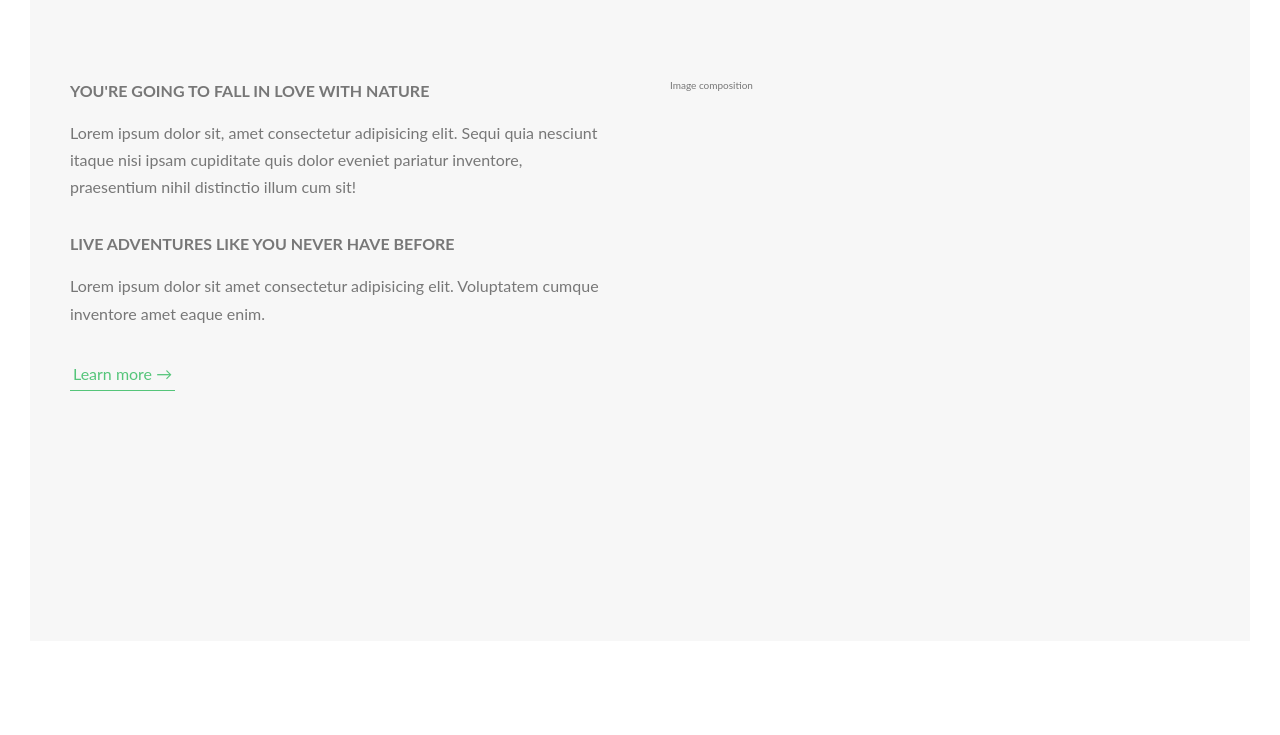
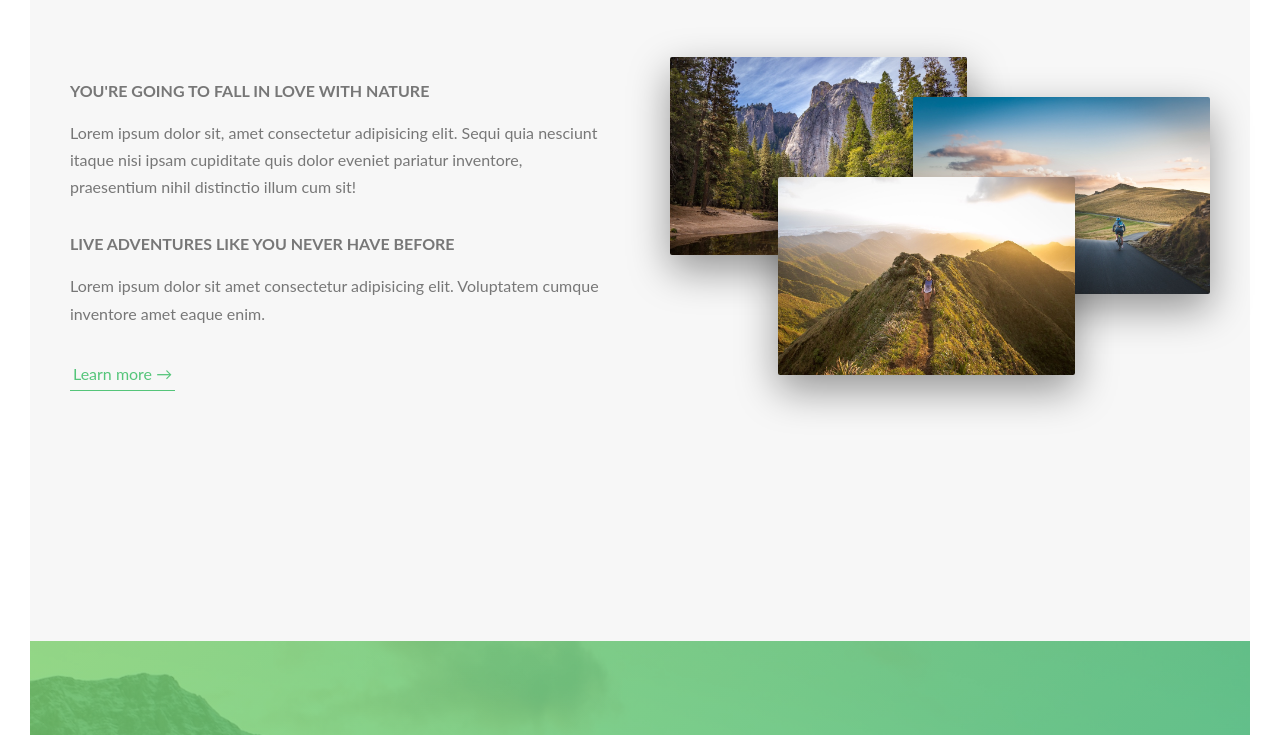
Before and after one commit to diddy2good/advanced-css-projects, a website: page index.html in a window 1280 px wide. Shown: the part 943-1678 px from the top of the page. Before the commit the page ends 1614 px from the top, so only its background shows below. Drawn offline with Linux system fonts and the light colour scheme.

Commit message:
partial - implementing icons initializing feature box

```diff
--- /dev/null
+++ b/css/icon-font.css
@@ -0,0 +1,445 @@
+@charset "UTF-8";
+
+@font-face {
+  font-family: "linea-basic-10";
+  src:url("fonts/linea-basic-10.eot");
+  src:url("fonts/linea-basic-10.eot?#iefix") format("embedded-opentype"),
+    url("fonts/linea-basic-10.woff") format("woff"),
+    url("fonts/linea-basic-10.ttf") format("truetype"),
+    url("fonts/linea-basic-10.svg#linea-basic-10") format("svg");
+  font-weight: normal;
+  font-style: normal;
+
+}
+
+[data-icon]:before {
+  font-family: "linea-basic-10" !important;
+  content: attr(data-icon);
+  font-style: normal !important;
+  font-weight: normal !important;
+  font-variant: normal !important;
+  text-transform: none !important;
+  speak: none;
+  line-height: 1;
+  -webkit-font-smoothing: antialiased;
+  -moz-osx-font-smoothing: grayscale;
+}
+
+[class^="icon-"]:before,
+[class*=" icon-"]:before {
+  font-family: "linea-basic-10" !important;
+  font-style: normal !important;
+  font-weight: normal !important;
+  font-variant: normal !important;
+  text-transform: none !important;
+  speak: none;
+  line-height: 1;
+  -webkit-font-smoothing: antialiased;
+  -moz-osx-font-smoothing: grayscale;
+}
+
+.icon-basic-accelerator:before {
+  content: "a";
+}
+.icon-basic-alarm:before {
+  content: "b";
+}
+.icon-basic-anchor:before {
+  content: "c";
+}
+.icon-basic-anticlockwise:before {
+  content: "d";
+}
+.icon-basic-archive:before {
+  content: "e";
+}
+.icon-basic-archive-full:before {
+  content: "f";
+}
+.icon-basic-ban:before {
+  content: "g";
+}
+.icon-basic-battery-charge:before {
+  content: "h";
+}
+.icon-basic-battery-empty:before {
+  content: "i";
+}
+.icon-basic-battery-full:before {
+  content: "j";
+}
+.icon-basic-battery-half:before {
+  content: "k";
+}
+.icon-basic-bolt:before {
+  content: "l";
+}
+.icon-basic-book:before {
+  content: "m";
+}
+.icon-basic-book-pen:before {
+  content: "n";
+}
+.icon-basic-book-pencil:before {
+  content: "o";
+}
+.icon-basic-bookmark:before {
+  content: "p";
+}
+.icon-basic-calculator:before {
+  content: "q";
+}
+.icon-basic-calendar:before {
+  content: "r";
+}
+.icon-basic-cards-diamonds:before {
+  content: "s";
+}
+.icon-basic-cards-hearts:before {
+  content: "t";
+}
+.icon-basic-case:before {
+  content: "u";
+}
+.icon-basic-chronometer:before {
+  content: "v";
+}
+.icon-basic-clessidre:before {
+  content: "w";
+}
+.icon-basic-clock:before {
+  content: "x";
+}
+.icon-basic-clockwise:before {
+  content: "y";
+}
+.icon-basic-cloud:before {
+  content: "z";
+}
+.icon-basic-clubs:before {
+  content: "A";
+}
+.icon-basic-compass:before {
+  content: "B";
+}
+.icon-basic-cup:before {
+  content: "C";
+}
+.icon-basic-diamonds:before {
+  content: "D";
+}
+.icon-basic-display:before {
+  content: "E";
+}
+.icon-basic-download:before {
+  content: "F";
+}
+.icon-basic-exclamation:before {
+  content: "G";
+}
+.icon-basic-eye:before {
+  content: "H";
+}
+.icon-basic-eye-closed:before {
+  content: "I";
+}
+.icon-basic-female:before {
+  content: "J";
+}
+.icon-basic-flag1:before {
+  content: "K";
+}
+.icon-basic-flag2:before {
+  content: "L";
+}
+.icon-basic-floppydisk:before {
+  content: "M";
+}
+.icon-basic-folder:before {
+  content: "N";
+}
+.icon-basic-folder-multiple:before {
+  content: "O";
+}
+.icon-basic-gear:before {
+  content: "P";
+}
+.icon-basic-geolocalize-01:before {
+  content: "Q";
+}
+.icon-basic-geolocalize-05:before {
+  content: "R";
+}
+.icon-basic-globe:before {
+  content: "S";
+}
+.icon-basic-gunsight:before {
+  content: "T";
+}
+.icon-basic-hammer:before {
+  content: "U";
+}
+.icon-basic-headset:before {
+  content: "V";
+}
+.icon-basic-heart:before {
+  content: "W";
+}
+.icon-basic-heart-broken:before {
+  content: "X";
+}
+.icon-basic-helm:before {
+  content: "Y";
+}
+.icon-basic-home:before {
+  content: "Z";
+}
+.icon-basic-info:before {
+  content: "0";
+}
+.icon-basic-ipod:before {
+  content: "1";
+}
+.icon-basic-joypad:before {
+  content: "2";
+}
+.icon-basic-key:before {
+  content: "3";
+}
+.icon-basic-keyboard:before {
+  content: "4";
+}
+.icon-basic-laptop:before {
+  content: "5";
+}
+.icon-basic-life-buoy:before {
+  content: "6";
+}
+.icon-basic-lightbulb:before {
+  content: "7";
+}
+.icon-basic-link:before {
+  content: "8";
+}
+.icon-basic-lock:before {
+  content: "9";
+}
+.icon-basic-lock-open:before {
+  content: "!";
+}
+.icon-basic-magic-mouse:before {
+  content: "\"";
+}
+.icon-basic-magnifier:before {
+  content: "#";
+}
+.icon-basic-magnifier-minus:before {
+  content: "$";
+}
+.icon-basic-magnifier-plus:before {
+  content: "%";
+}
+.icon-basic-mail:before {
+  content: "&";
+}
+.icon-basic-mail-multiple:before {
+  content: "'";
+}
+.icon-basic-mail-open:before {
+  content: "(";
+}
+.icon-basic-mail-open-text:before {
+  content: ")";
+}
+.icon-basic-male:before {
+  content: "*";
+}
+.icon-basic-map:before {
+  content: "+";
+}
+.icon-basic-message:before {
+  content: ",";
+}
+.icon-basic-message-multiple:before {
+  content: "-";
+}
+.icon-basic-message-txt:before {
+  content: ".";
+}
+.icon-basic-mixer2:before {
+  content: "/";
+}
+.icon-basic-mouse:before {
+  content: ":";
+}
+.icon-basic-notebook:before {
+  content: ";";
+}
+.icon-basic-notebook-pen:before {
+  content: "<";
+}
+.icon-basic-notebook-pencil:before {
+  content: "=";
+}
+.icon-basic-paperplane:before {
+  content: ">";
+}
+.icon-basic-pencil-ruler:before {
+  content: "?";
+}
+.icon-basic-pencil-ruler-pen:before {
+  content: "@";
+}
+.icon-basic-photo:before {
+  content: "[";
+}
+.icon-basic-picture:before {
+  content: "]";
+}
+.icon-basic-picture-multiple:before {
+  content: "^";
+}
+.icon-basic-pin1:before {
+  content: "_";
+}
+.icon-basic-pin2:before {
+  content: "`";
+}
+.icon-basic-postcard:before {
+  content: "{";
+}
+.icon-basic-postcard-multiple:before {
+  content: "|";
+}
+.icon-basic-printer:before {
+  content: "}";
+}
+.icon-basic-question:before {
+  content: "~";
+}
+.icon-basic-rss:before {
+  content: "\\";
+}
+.icon-basic-server:before {
+  content: "\e000";
+}
+.icon-basic-server2:before {
+  content: "\e001";
+}
+.icon-basic-server-cloud:before {
+  content: "\e002";
+}
+.icon-basic-server-download:before {
+  content: "\e003";
+}
+.icon-basic-server-upload:before {
+  content: "\e004";
+}
+.icon-basic-settings:before {
+  content: "\e005";
+}
+.icon-basic-share:before {
+  content: "\e006";
+}
+.icon-basic-sheet:before {
+  content: "\e007";
+}
+.icon-basic-sheet-multiple:before {
+  content: "\e008";
+}
+.icon-basic-sheet-pen:before {
+  content: "\e009";
+}
+.icon-basic-sheet-pencil:before {
+  content: "\e00a";
+}
+.icon-basic-sheet-txt:before {
+  content: "\e00b";
+}
+.icon-basic-signs:before {
+  content: "\e00c";
+}
+.icon-basic-smartphone:before {
+  content: "\e00d";
+}
+.icon-basic-spades:before {
+  content: "\e00e";
+}
+.icon-basic-spread:before {
+  content: "\e00f";
+}
+.icon-basic-spread-bookmark:before {
+  content: "\e010";
+}
+.icon-basic-spread-text:before {
+  content: "\e011";
+}
+.icon-basic-spread-text-bookmark:before {
+  content: "\e012";
+}
+.icon-basic-star:before {
+  content: "\e013";
+}
+.icon-basic-tablet:before {
+  content: "\e014";
+}
+.icon-basic-target:before {
+  content: "\e015";
+}
+.icon-basic-todo:before {
+  content: "\e016";
+}
+.icon-basic-todo-pen:before {
+  content: "\e017";
+}
+.icon-basic-todo-pencil:before {
+  content: "\e018";
+}
+.icon-basic-todo-txt:before {
+  content: "\e019";
+}
+.icon-basic-todolist-pen:before {
+  content: "\e01a";
+}
+.icon-basic-todolist-pencil:before {
+  content: "\e01b";
+}
+.icon-basic-trashcan:before {
+  content: "\e01c";
+}
+.icon-basic-trashcan-full:before {
+  content: "\e01d";
+}
+.icon-basic-trashcan-refresh:before {
+  content: "\e01e";
+}
+.icon-basic-trashcan-remove:before {
+  content: "\e01f";
+}
+.icon-basic-upload:before {
+  content: "\e020";
+}
+.icon-basic-usb:before {
+  content: "\e021";
+}
+.icon-basic-video:before {
+  content: "\e022";
+}
+.icon-basic-watch:before {
+  content: "\e023";
+}
+.icon-basic-webpage:before {
+  content: "\e024";
+}
+.icon-basic-webpage-img-txt:before {
+  content: "\e025";
+}
+.icon-basic-webpage-multiple:before {
+  content: "\e026";
+}
+.icon-basic-webpage-txt:before {
+  content: "\e027";
+}
+.icon-basic-world:before {
+  content: "\e028";
+}
--- a/index.html
+++ b/index.html
@@ -6,6 +6,7 @@
   <meta http-equiv="X-UA-Compatible" content="ie=edge">
   <title>Natours | Exciting tours for adventurous people</title>
   <link rel="stylesheet" href="https://fonts.googleapis.com/css?family">
+  <link rel="stylesheet" href="./css/icon-font.css">
   <link rel="stylesheet" href="./css/style.css">
   <link rel="shortcut icon" type="image/png" href="./img/favicon.png">
 </head>
@@ -45,9 +46,44 @@
           <a href="#" class="btn-text">Learn more &rarr;</a>
         </div>
         <div class="col-1-of-2">
-          Image composition
+          <div class="composition">
+            <img src="img/nat-1-large.jpg" alt="Photo 1" class="composition__photo composition__photo--p1">
+            <img src="img/nat-2-large.jpg" alt="Photo 2" class="composition__photo composition__photo--p2">
+            <img src="img/nat-3-large.jpg" alt="Photo 3" class="composition__photo composition__photo--p3">
+          </div>
         </div>
       </div>
+    </section>
+    <section class="section-features">
+
+      <div class="row">
+        <div class="col-1-of-4">
+          <div class="feature-box">
+              <i class="feature-box__icon icon-basic-world"></i>
+              <h3 class="heading-tertiary">Explore the world</h3>
+              <p class="feature-box__text">
+                Lorem ipsum dolor, sit amet consectetur adipisicing elit. Culpa, deleniti.
+              </p>
+          </div>
+        </div>
+      </div>
+      <div class="row">
+        <div class="col-1-of-4">
+          <div class="feature-box"></div>
+        </div>
+      </div>
+      <div class="row">
+        <div class="col-1-of-4">
+          <div class="feature-box"></div>
+        </div>
+      </div>
+      <div class="row">
+        <div class="col-1-of-4">
+          <div class="feature-box"></div>
+        </div>
+      </div>
+
+
     </section>
   </main>
 <!--
--- /dev/null
+++ b/sass/components/_composition.scss
@@ -0,0 +1,39 @@
+.composition {
+  position: relative;
+
+  &__photo {
+    width: 55%;
+    box-shadow: 0 1.5rem 4rem rgba($color-black, .4);
+    border-radius: 2px;
+    position: absolute;
+    transition: all .2s;
+    z-index: 10;
+    outline-offset: 2rem;
+
+    &--p1 {
+      left: 0;
+      top: -2rem;
+    }
+
+    &--p2 {
+      right: 0;
+      top: 2rem;
+    }
+
+    &--p3 {
+      left: 20%;
+      top: 10rem;
+    }
+
+    &:hover {
+      outline: 1.5rem solid $color-primary;
+      transform: scale(1.05) translateY(5px);
+      box-shadow: 0 2.5rem 4rem rgba($color-black, .5);
+      z-index: 20;
+    }
+  }
+
+  &:hover &__photo:not(:hover) {
+    transform: scale(.9);
+  }
+}
--- /dev/null
+++ b/sass/components/_feature-box.scss
@@ -0,0 +1,12 @@
+.feature-box {
+  background-color: rgba($color-white, .8);
+  font-size: 1.5rem;
+  padding: 2.5rem;
+  text-align: center;
+  border-radius: 3px;
+  &__icon {
+  }
+
+  &__text {
+  }
+}
--- a/sass/main.scss
+++ b/sass/main.scss
@@ -8,6 +8,8 @@
 @import "base/utilities";
 
 @import "components/buttons";
+@import "components/composition";
+@import "components/feature-box";
 
 @import "layout/grid";
 @import "layout/header";
--- a/sass/pages/_home.scss
+++ b/sass/pages/_home.scss
@@ -3,3 +3,10 @@
   padding: 25rem 0;
   margin-top: -20vh;
 }
+
+.section-features {
+  padding: 20rem 0;
+  background-image: linear-gradient(to right bottom, rgba($color-primary-light, 0.8), rgba($color-primary-dark, 0.8)),
+    url(../img/nat-4.jpg);
+  background-size: cover;
+}
```
Also changed, not shown: css/fonts/linea-basic-10.ttf (added), css/fonts/linea-basic-10.woff (added), css/style.css, 2 other files.
